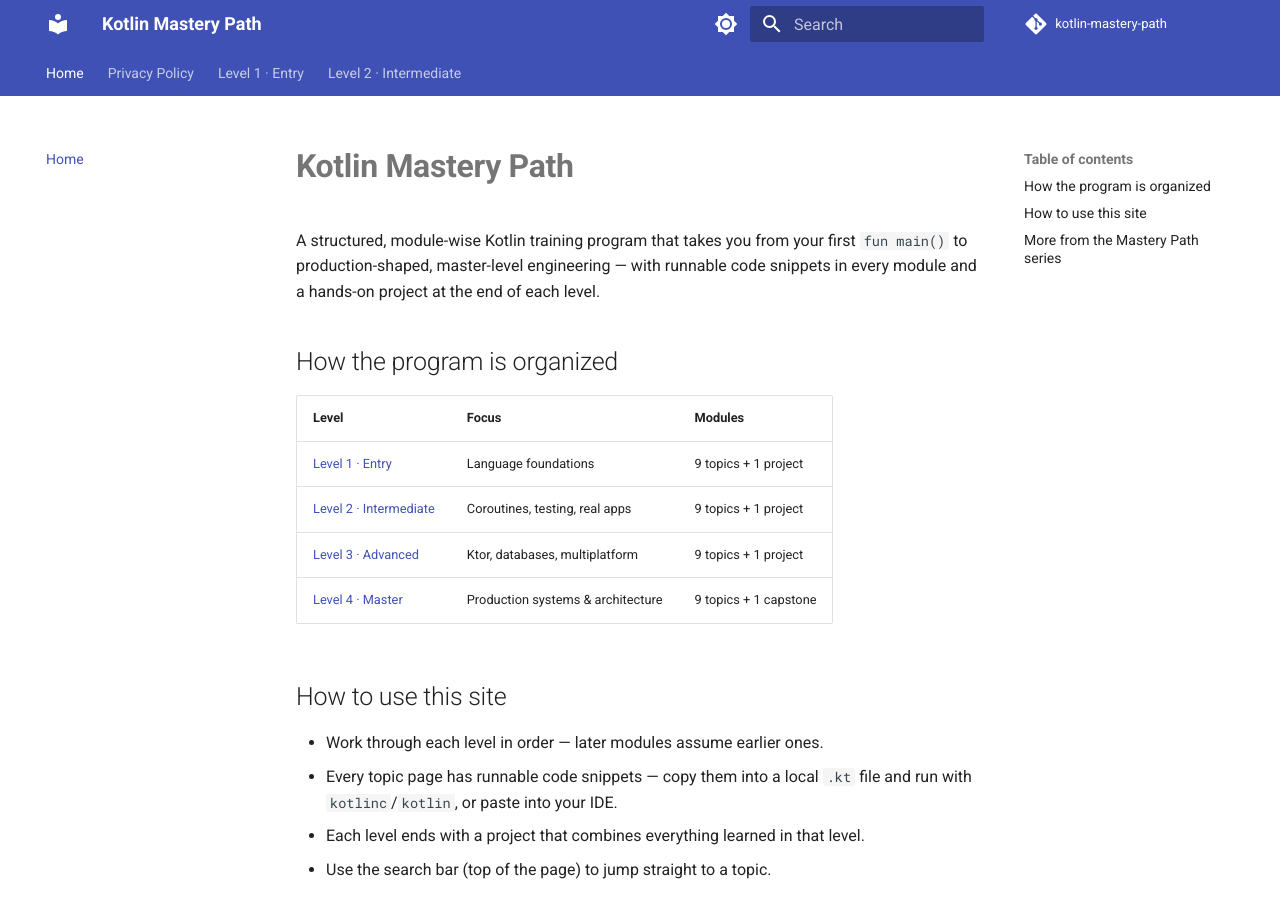
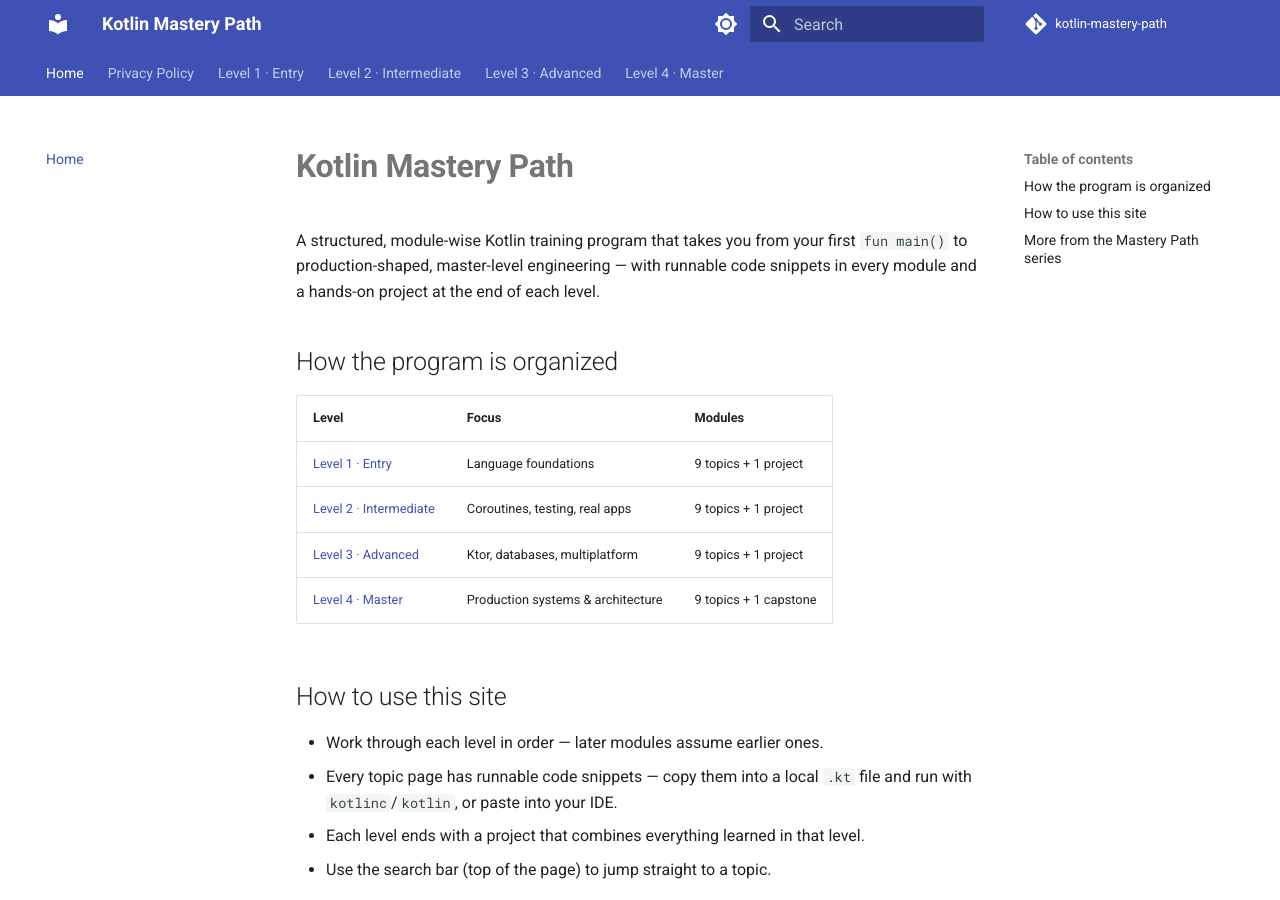
Before and after one commit to SIGILIPELLI/kotlin-mastery-path, an MkDocs documentation site: the page built from docs/index.md, in a window 1280 px wide and 900 px high. Built offline with MkDocs 1.6.1 and Material for MkDocs 9.7.7, drawn with Linux system fonts in a browser that asks for light colours; comment, search, counter and statistics services are not loaded; part of the change alters nothing that is shown.

Commit message:
Restore finished level(s) to nav/sitemap/homepage
Co-Authored-By: Claude Opus 5 <noreply@anthropic.com>

```diff
--- a/mkdocs.yml
+++ b/mkdocs.yml
@@ -74,7 +74,27 @@ nav:
       - "08 · Gradle Basics": level-2/08-gradle-basics.md
       - "09 · Generics": level-2/09-generics.md
       - "10 · Project — Weather CLI": level-2/10-project-weather-cli.md
-# --- auto-pruned stub levels (see AdSense low-value-content fix) ---
-exclude_docs: |
-  level-3/*.md
-  level-4/*.md
+  - "Level 3 · Advanced":
+      - Overview: level-3/index.md
+      - "01 · Advanced Coroutines (Flow)": level-3/01-advanced-coroutines-flow.md
+      - "02 · Building APIs with Ktor": level-3/02-building-apis-ktor.md
+      - "03 · Databases (Exposed/SQLite)": level-3/03-databases-exposed-sqlite.md
+      - "04 · Design Patterns in Kotlin": level-3/04-design-patterns.md
+      - "05 · Kotlin Multiplatform Basics": level-3/05-multiplatform-basics.md
+      - "06 · Testing Advanced": level-3/06-testing-advanced.md
+      - "07 · DSLs in Kotlin": level-3/07-dsls-in-kotlin.md
+      - "08 · Android Basics": level-3/08-android-basics.md
+      - "09 · Performance & Profiling": level-3/09-performance-profiling.md
+      - "10 · Project — REST API + Database Service": level-3/10-project-rest-api-db.md
+  - "Level 4 · Master":
+      - Overview: level-4/index.md
+      - "01 · Advanced Coroutines & Structured Concurrency": level-4/01-advanced-coroutines-structured-concurrency.md
+      - "02 · Production APIs with Ktor": level-4/02-production-apis-ktor.md
+      - "03 · Multiplatform at Scale": level-4/03-multiplatform-at-scale.md
+      - "04 · Security Best Practices": level-4/04-security-best-practices.md
+      - "05 · Testing at Scale & CI": level-4/05-testing-at-scale-ci.md
+      - "06 · Deployment (Docker)": level-4/06-deployment-docker.md
+      - "07 · Performance at Scale": level-4/07-performance-at-scale.md
+      - "08 · Java Interop Deep Dive": level-4/08-java-interop-deep-dive.md
+      - "09 · Code Quality (detekt/ktlint)": level-4/09-code-quality.md
+      - "10 · Capstone Project": level-4/10-capstone-project.md
```
